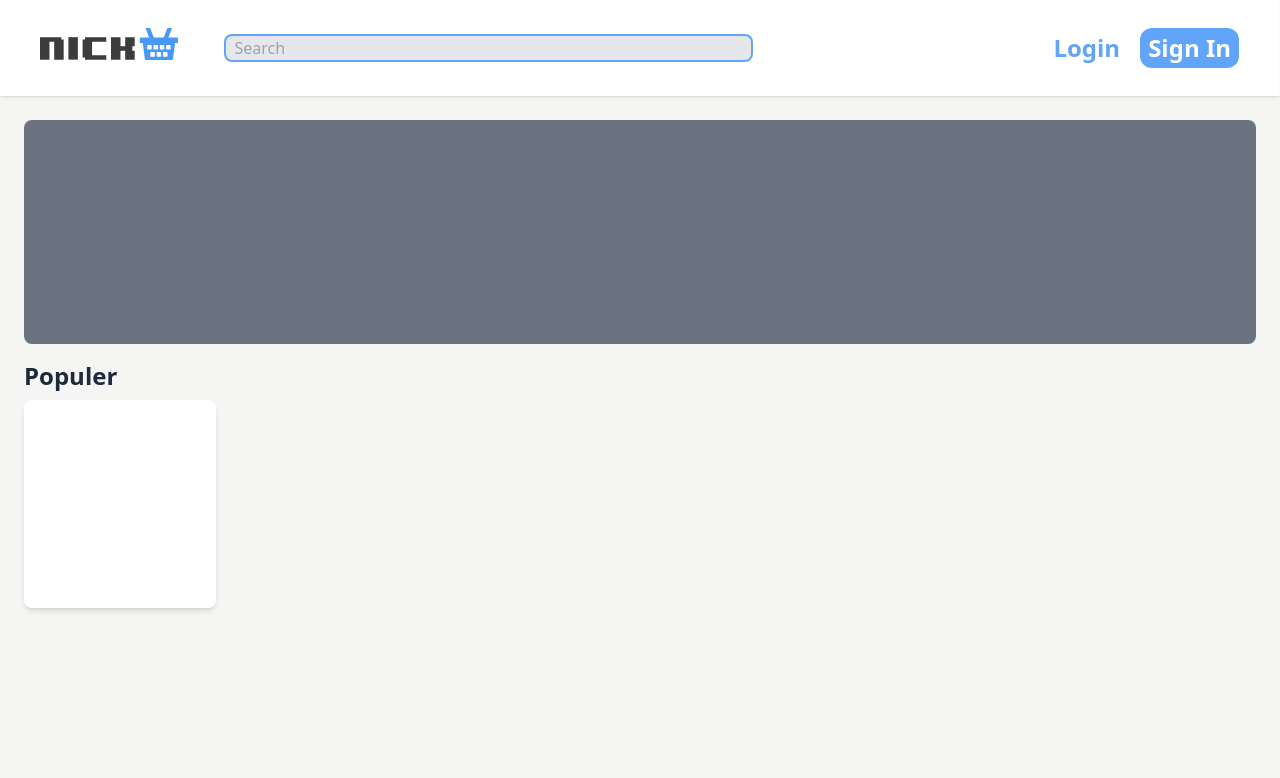
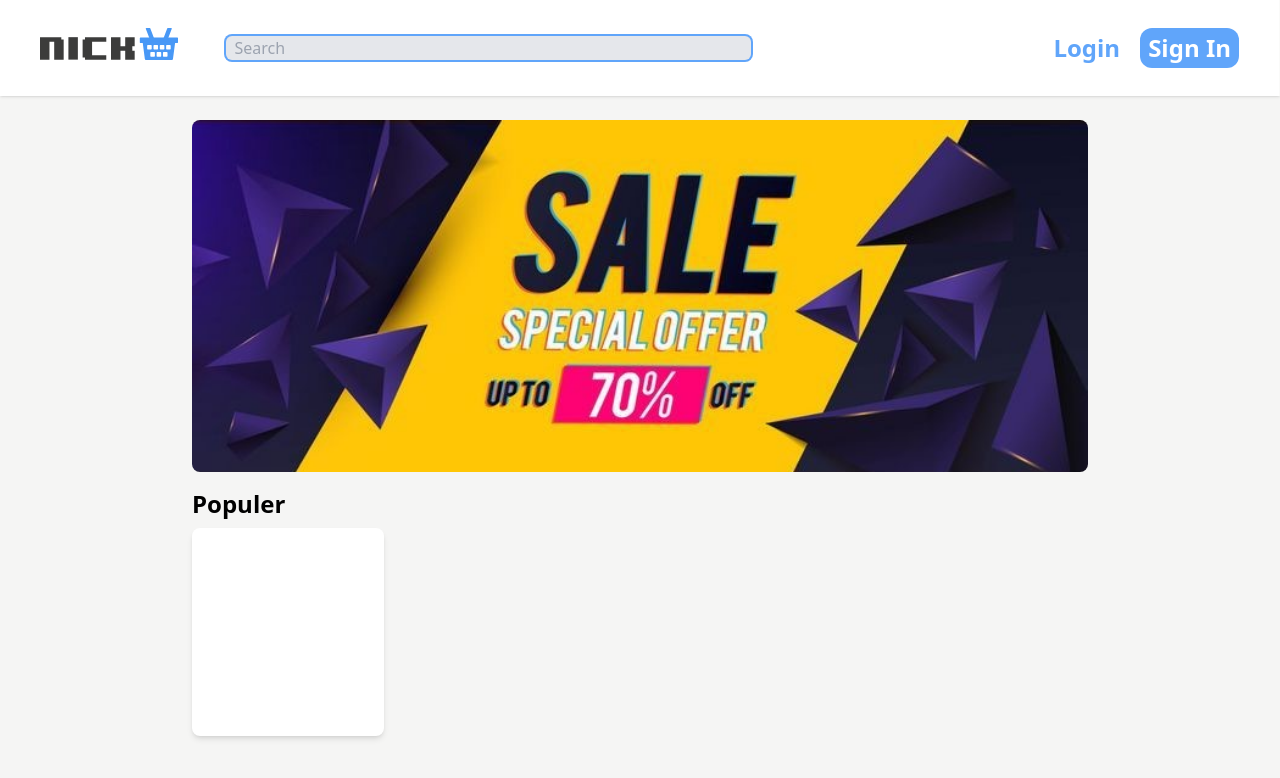
Before and after one commit to mrafkus/nickshop, a React (Vite) app: page / in a window 1280 px wide. Shown: the top 778 px of the page. Built offline with nearby package versions, Linux system fonts and the light colour scheme.

Commit message:
Fix horizontal scroll bug

```diff
--- a/src/App.jsx
+++ b/src/App.jsx
@@ -9,9 +9,11 @@ function App() {
   const username = useSelector(state => state.auth.username);
 
   return (
-    <div className="flex flex-col min-h-screen bg-stone-100">
+    <div className="flex flex-col items-center min-h-screen bg-stone-100">
       <Navbar isLoggedIn={authToken != null} username={username} />
-      <Outlet />
+      <div className="w-full max-w-3xl my-6 xl:max-w-4xl">
+        <Outlet />
+      </div>
     </div>
   )
 }
--- a/src/components/Navbar.jsx
+++ b/src/components/Navbar.jsx
@@ -3,10 +3,9 @@ import {Link} from "react-router-dom";
 import logo from "../assets/logo.svg";
 
 export default function Navbar({isLoggedIn, forceHideDecorations, hideSearchBar, username}) {
-  console.log(JSON.stringify(isLoggedIn));
   return (
-    <div className="z-10 h-24 shrink-0">
-      <div className="fixed flex items-center justify-between w-screen h-24 px-10 bg-white border-r shadow gap-6 border-stone-50 leading-3">
+    <div className="relative z-10 w-full h-24 shrink-0">
+      <div className="fixed flex items-center justify-between w-full h-24 px-10 bg-white border-r shadow gap-6 border-stone-50 leading-3">
         <div className="flex items-center space-x-12 grow-[0.5]">
           <img src={logo} className="h-[32px] relative bottom-1" />
           {!forceHideDecorations && !hideSearchBar && (
--- a/src/pages/Home.jsx
+++ b/src/pages/Home.jsx
@@ -2,12 +2,12 @@ import Card from "../components/Card";
 
 export default function Home() {
   return (
-    <div className="flex flex-col p-6 grow text-slate-800">
-      <div className="h-56 bg-gray-500 rounded-lg"></div>
+    <>
+      <img className="w-full h-full rounded-lg" src="/src/assets/home.jpeg" />
       <h2 className="mt-4 text-2xl font-bold">Populer</h2>
       <div className="flex mt-2 h-52">
         <Card />
       </div>
-    </div>
+    </>
   );
 }
--- a/src/pages/Login.jsx
+++ b/src/pages/Login.jsx
@@ -36,9 +36,9 @@ export default function Login() {
   }
 
   return (
-    <form className="my-10" onSubmit={onSubmit}>
+    <form onSubmit={onSubmit}>
         <div className="flex flex-col items-center gap-5">
-          <img src={hero} className="items-center h-[420px] rounded-3xl" />
+          <img src={hero} className="w-full h-full rounded-3xl" />
           <div className="flex flex-col items-center gap-2">
             <label htmlFor="username-input" className="text-xl font-bold leading-none text-gray-600">Username</label>
             <input
```
Also changed, not shown: src/assets/home.jpeg (added), src/components/Hero.jsx (deleted).
